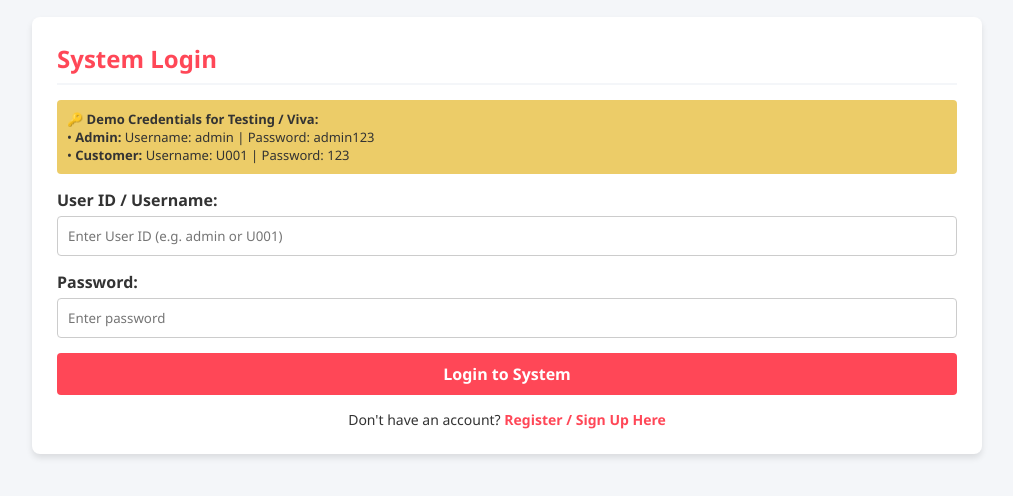
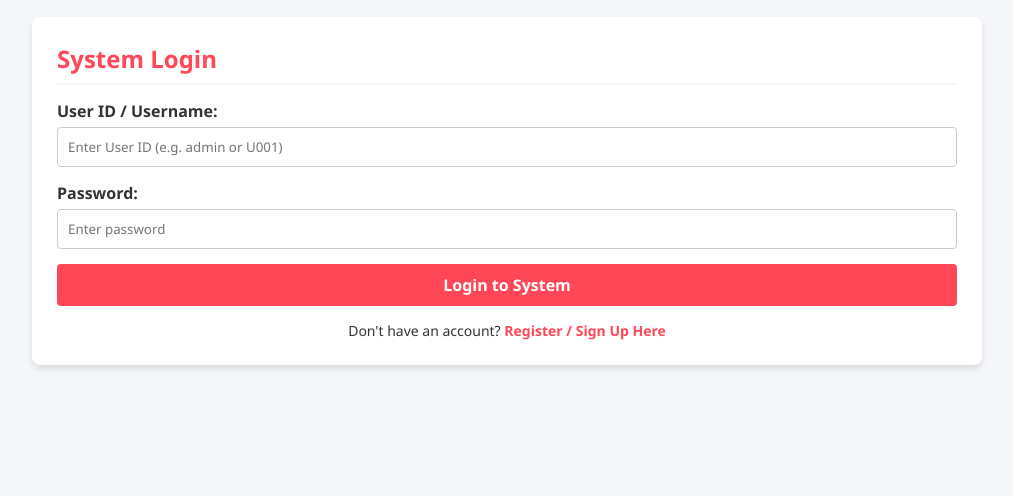
Before and after one commit to MAChathuriLavanya/OnlineFoodDeliverySystem, a plain HTML site: page index.html in a window 1280 px wide. Shown: the part 128-624 px from the top of the page, without its empty margins (133-1146 px from the left). Drawn offline with Linux system fonts and the light colour scheme.

Commit message:
Remove demo credentials from login section
Removed demo credentials section from the login form.

```diff
--- a/index.html
+++ b/index.html
@@ -150,13 +150,6 @@
             font-size: 12px;
             font-weight: bold;
         }
-        .demo-credentials {
-            background: #eccc68;
-            padding: 10px;
-            border-radius: 4px;
-            margin-bottom: 15px;
-            font-size: 13px;
-        }
         .toggle-link {
             margin-top: 15px;
             text-align: center;
@@ -185,12 +178,6 @@
     <!-- SECTION 1A: LOGIN FORM -->
     <div id="loginSection" class="card">
         <h2>System Login</h2>
-
-        <div class="demo-credentials">
-            <strong>🔑 Demo Credentials for Testing / Viva:</strong><br>
-            • <strong>Admin:</strong> Username: <code>admin</code> | Password: <code>admin123</code><br>
-            • <strong>Customer:</strong> Username: <code>U001</code> | Password: <code>123</code>
-        </div>
 
         <form id="loginForm">
             <div class="form-group">
@@ -399,7 +386,7 @@
         document.getElementById('regMsg').innerText = "";
     }
 
-    // REAL-TIME USER ID VALIDATION (BEFORE CLICKING BUTTON)
+    // REAL-TIME USER ID VALIDATION
     const regUserInput = document.getElementById('regUser');
     const liveUserError = document.getElementById('liveUserError');
     const regSubmitBtn = document.getElementById('regSubmitBtn');
```
Lines whose indentation alone changed are shown as unchanged.
